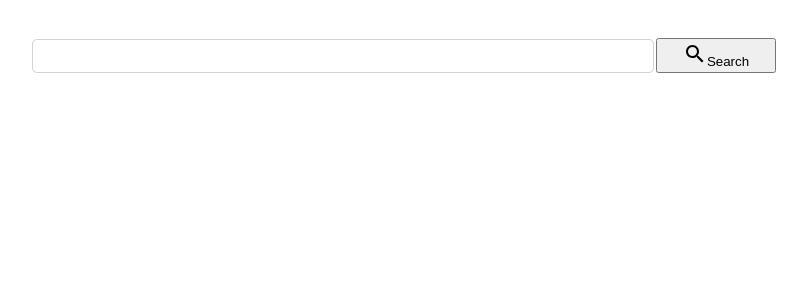
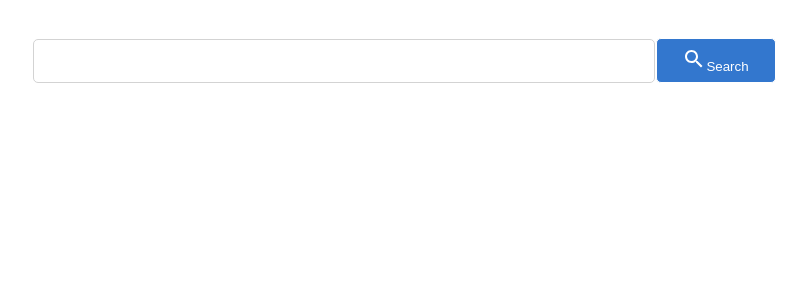
Before and after one commit to calvinyusno2359/googawr-search, a React (Create React App) app: page / in a window 1280 px wide. Shown: the top 300 px of the page, without its empty margins (236-1043 px from the left). Built offline with nearby package versions, Linux system fonts and the light colour scheme.

Commit message:
add: styling for button

```diff
--- a/src/modules/SearchBar.css
+++ b/src/modules/SearchBar.css
@@ -8,7 +8,7 @@
   display: flex;
   align-items: center;
   border: 1px solid lightgray;
-  height: 30px;
+  height: 40px;
   width: 70vw;
   max-width: 600px;
   border-radius: 5px;
@@ -17,8 +17,12 @@
 }
 
 .SearchBar button {
-  height: 35px;
+  height: 45px;
   width: 10vw;
   max-width: 120px;
-  margin-left: 2px;
+  margin-left: 1px;
+  background-color: rgb(51, 119, 206);
+  border: 1px solid white;
+  color: white;
+  border-radius: 5px;
 }
```
